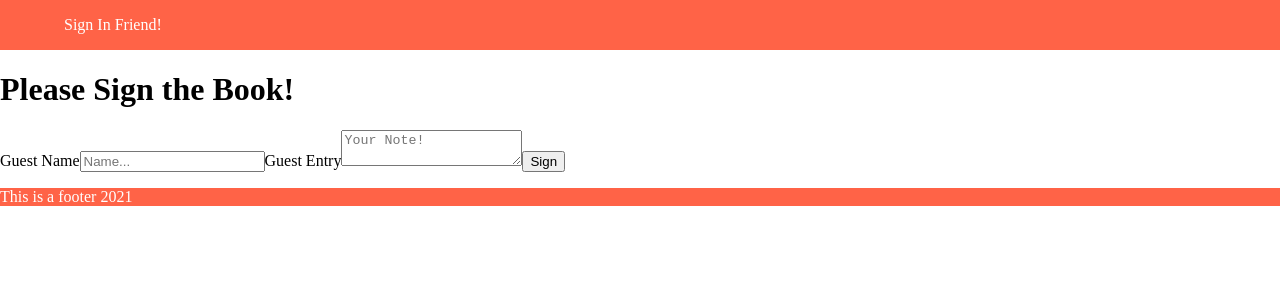
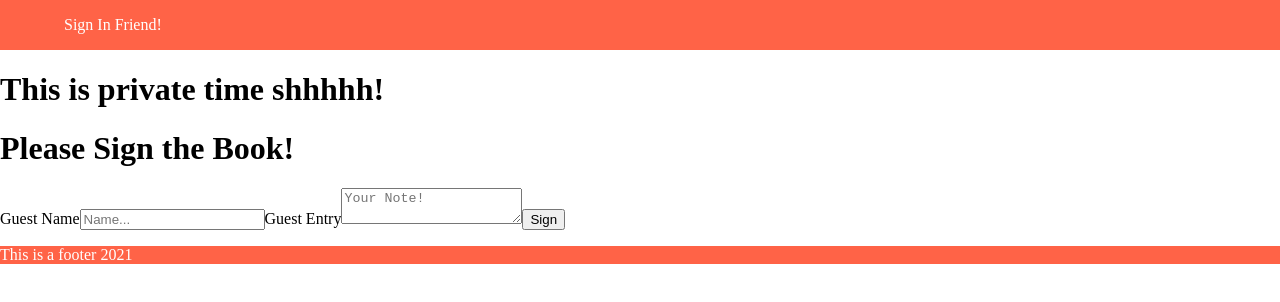
Before and after one commit to justin-w-soto/guestbook, a React app: page / in a window 1280 px wide. Shown: the top 302 px of the page. Built offline with nearby package versions, Linux system fonts and the light colour scheme.

Commit message:
added private route component

```diff
--- a/src/App.jsx
+++ b/src/App.jsx
@@ -4,6 +4,7 @@ import { UserProvider } from './context/UserContext'
 import { Auth } from './views/Auth/Auth'
 import { Home } from './views/Home/Home'
 import { Layout } from './views/Layout/Layout'
+import { PrivateRoute } from './components/PrivateRoute/PrivateRoute'
 
 
 export default function App() {
@@ -16,9 +17,9 @@ export default function App() {
             <Route path="/login">
               <Auth />
             </Route>
-            <Route path="/">
+            <PrivateRoute path="/">
               <Home />
-            </Route>
+            </PrivateRoute>
           </Switch>
         </Layout>
       </UserProvider>
--- /dev/null
+++ b/src/components/PrivateRoute/PrivateRoute.jsx
@@ -0,0 +1,9 @@
+import { Route } from 'react-router-dom'
+
+export const PrivateRoute = ({ children, ...rest }) => {
+    return (
+        <Route {...rest}>
+           <h1>This is private time shhhhh!</h1> {children}
+        </Route>
+    )
+}
```
